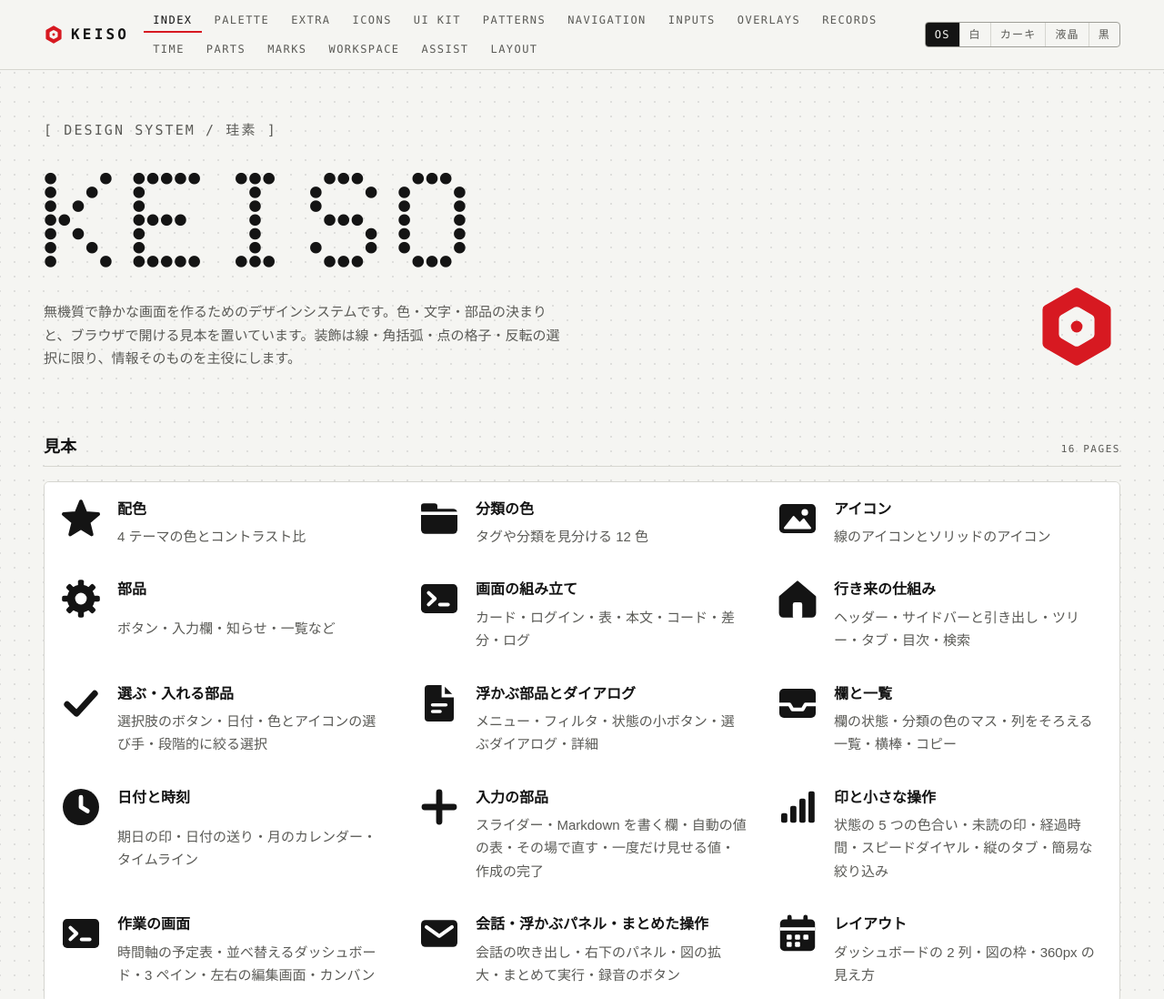
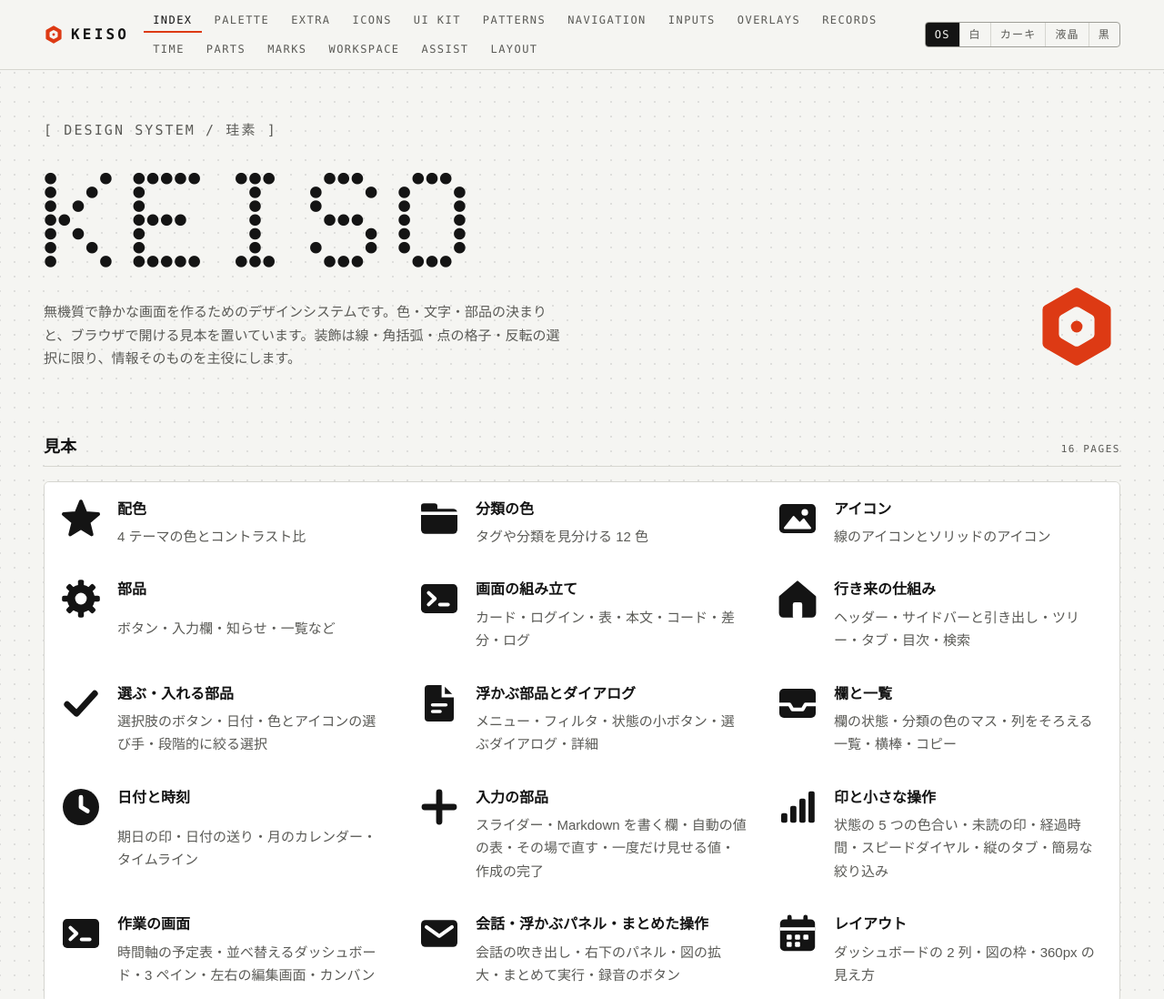
Before and after one commit to PaperFace1000/keiso, a plain HTML site: page samples/index.html in a window 1280 px wide. Shown: the top 1098 px of the page at 91% size. Drawn offline with Linux system fonts and the light colour scheme.

Commit message:
🎨 白と黒のテーマの差し色を朱にした
- 白は #dd3a14（文字用は #b32c0c）、黒は #f04e23（文字用は #ff7d57）。カーキと液晶は変えていない
- 差し色をそのまま文字に使えるテーマが入れ替わった（白は比 4.1 で使わない、黒は 5.5）。文字には常に accent-strong を使う決まりは変わらない
- 文書と見本の「赤（差し色）」の説明を朱に直した

Co-Authored-By: Claude Fable 5.2 <noreply@anthropic.com>

```diff
--- a/samples/assets/kit-marks.css
+++ b/samples/assets/kit-marks.css
@@ -15,7 +15,7 @@
 .k-catmark--soft { background: var(--extra-bg, transparent); color: var(--extra-text, var(--color-text)); border-color: var(--extra-border, var(--color-border-strong)); }
 
 /* ── 未読・新着の印 ─────────────────────── */
-/* 赤（差し色・ALERT）にせず、文字の色の四角で出す。点滅させない */
+/* 差し色（朱）や ALERT（赤）にせず、文字の色の四角で出す。点滅させない */
 .k-unread { position: relative; }
 .k-unread::after { content: ""; position: absolute; top: 3px; right: 3px; width: 9px; height: 9px; border-radius: 1px; background: var(--color-text); box-shadow: 0 0 0 2px var(--color-surface); pointer-events: none; }
 .k-unread-dot { display: inline-block; flex: none; width: 7px; height: 7px; border-radius: 1px; background: var(--color-text); }
--- a/samples/index.html
+++ b/samples/index.html
@@ -71,7 +71,7 @@
 </main>
 <script>
 (() => {
-  const NOTES = { shiro: '白い地に黒い文字。差し色は信号の赤', kaki: 'カーキの地に焦げ茶の文字。差し色は錆びた赤', ekisho: '黄緑の液晶の地に深緑の文字', kuro: 'ほぼ黒の地に明るい灰の文字' };
+  const NOTES = { shiro: '白い地に黒い文字。差し色は朱', kaki: 'カーキの地に焦げ茶の文字。差し色は錆びた赤', ekisho: '黄緑の液晶の地に深緑の文字', kuro: 'ほぼ黒の地に明るい灰の文字' };
   const cards = document.getElementById('js-theme-cards');
   cards.innerHTML = window.keiso_sample.THEMES.map((t) => `
     <a class="theme-card" data-theme="${t.key}" href="?theme=${t.key}">
--- a/tokens/palette.json
+++ b/tokens/palette.json
@@ -3,10 +3,10 @@
     "key": "shiro",
     "label": "白",
     "colorScheme": "light",
-    "note": "既定。白い地に黒い文字、差し色は信号の赤",
+    "note": "既定。白い地に黒い文字、差し色は朱",
     "colors": {
-      "accent": "#d71921",
-      "accent-strong": "#b3121a",
+      "accent": "#dd3a14",
+      "accent-strong": "#b32c0c",
       "on-accent-strong": "#ffffff",
       "base": "#f5f5f2",
       "surface": "#ffffff",
@@ -156,10 +156,10 @@
     "key": "kuro",
     "label": "黒",
     "colorScheme": "dark",
-    "note": "ほぼ黒の地に明るい灰の文字。差し色は明るい赤",
+    "note": "ほぼ黒の地に明るい灰の文字。差し色は明るい朱",
     "colors": {
-      "accent": "#e0262d",
-      "accent-strong": "#ff5a5a",
+      "accent": "#f04e23",
+      "accent-strong": "#ff7d57",
       "on-accent-strong": "#0b0b0b",
       "base": "#0b0b0b",
       "surface": "#161616",
--- a/tokens/themes.css
+++ b/tokens/themes.css
@@ -5,8 +5,8 @@
 :root,
 [data-theme="shiro"] {
   color-scheme: light;
-  --color-accent: #d71921;
-  --color-accent-strong: #b3121a;
+  --color-accent: #dd3a14;
+  --color-accent-strong: #b32c0c;
   --color-on-accent-strong: #ffffff;
   --color-base: #f5f5f2;
   --color-surface: #ffffff;
@@ -53,8 +53,8 @@
 @media (prefers-color-scheme: dark) {
   :root:not([data-theme]) {
     color-scheme: dark;
-    --color-accent: #e0262d;
-    --color-accent-strong: #ff5a5a;
+    --color-accent: #f04e23;
+    --color-accent-strong: #ff7d57;
     --color-on-accent-strong: #0b0b0b;
     --color-base: #0b0b0b;
     --color-surface: #161616;
@@ -192,11 +192,11 @@
   --shiki-token-changed: #573700;
 }
 
-/* 黒: ほぼ黒の地に明るい灰の文字。差し色は明るい赤 */
+/* 黒: ほぼ黒の地に明るい灰の文字。差し色は明るい朱 */
 [data-theme="kuro"] {
   color-scheme: dark;
-  --color-accent: #e0262d;
-  --color-accent-strong: #ff5a5a;
+  --color-accent: #f04e23;
+  --color-accent-strong: #ff7d57;
   --color-on-accent-strong: #0b0b0b;
   --color-base: #0b0b0b;
   --color-surface: #161616;
```
Also changed, not shown: samples/marks.html (+1 -1 lines), 4 other files.
